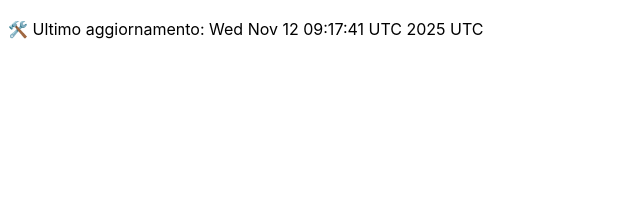
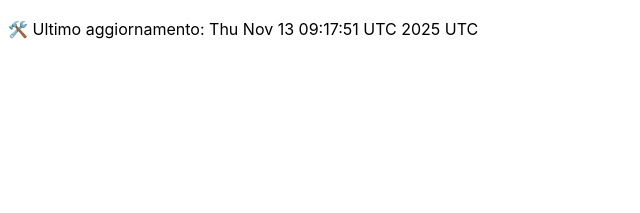
Before and after one commit to DanteTrb/DanteTrb.github.io, a Jekyll site: the page built from badges.md, in a window 1280 px wide. Shown: the top 213 px of the page, without its empty margins (0-640 px from the left). Built offline with Jekyll 4.4.1, drawn with Linux system fonts in a browser that asks for light colours; our own code applies the rules of GitHub Pages for plain Markdown files.

Commit message:
🛠️ Aggiornamento automatico badge

```diff
--- a/badges.md
+++ b/badges.md
@@ -1 +1 @@
-🛠️ Ultimo aggiornamento: Wed Nov 12 09:17:41 UTC 2025 UTC
+🛠️ Ultimo aggiornamento: Thu Nov 13 09:17:51 UTC 2025 UTC
```
